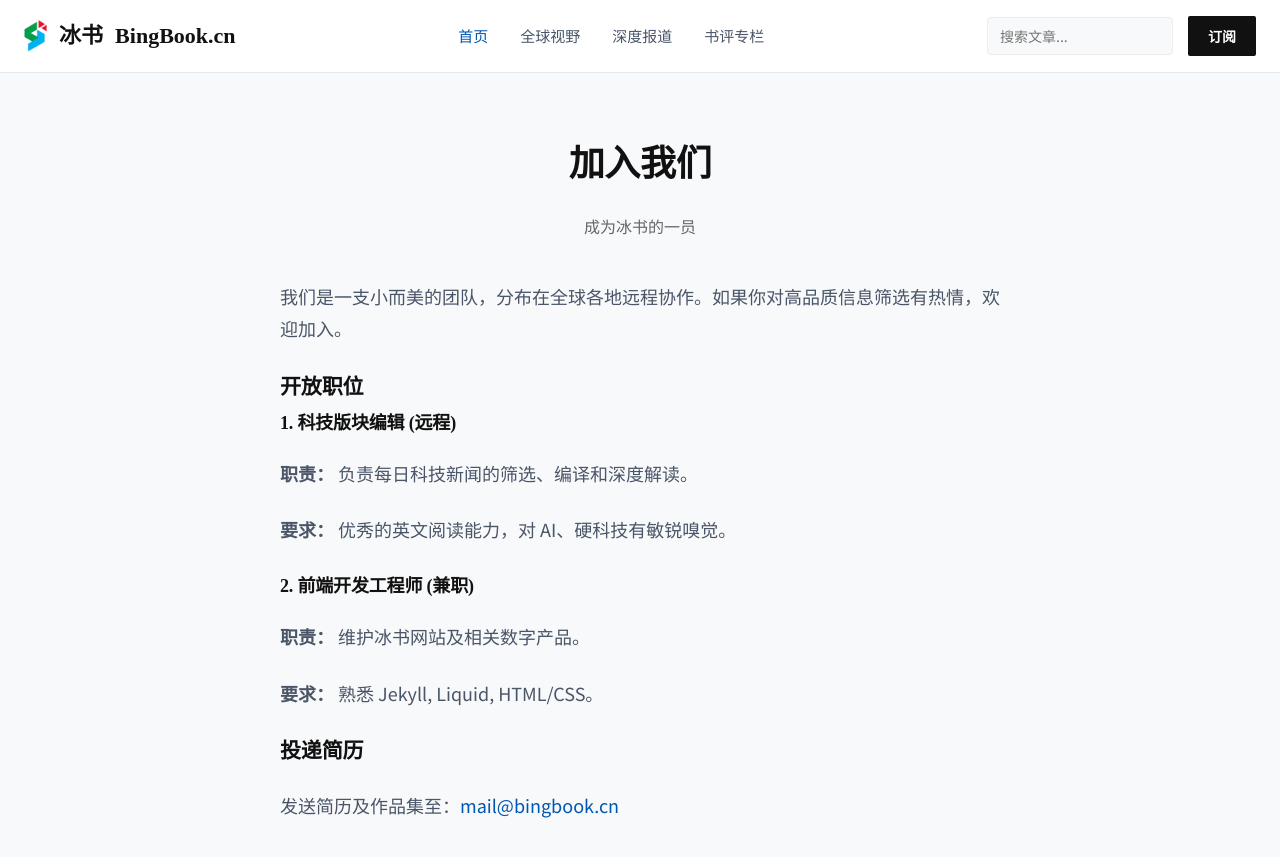
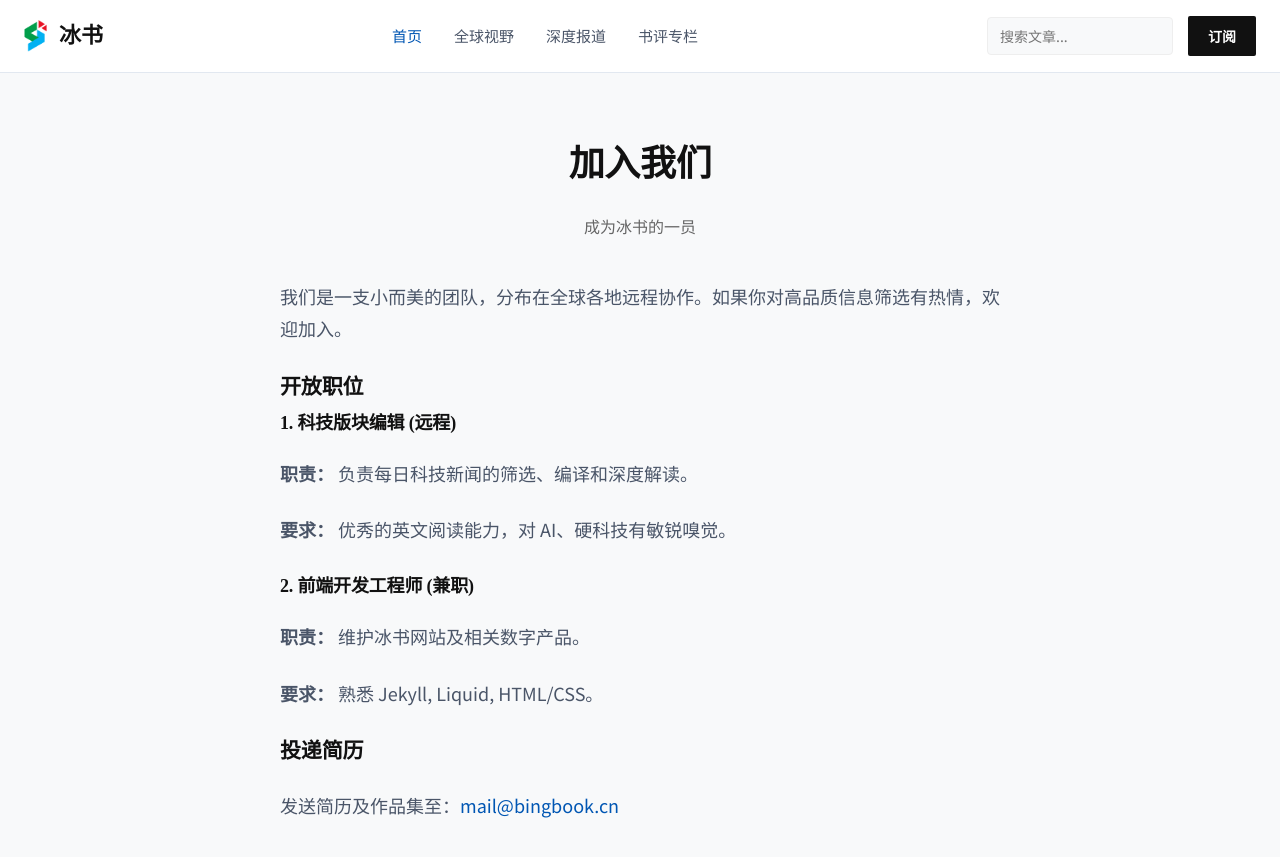
Before and after one commit to rzcne/github.io, a Jekyll site: the page built from careers.md, in a window 1280 px wide and 900 px high. Shown: the top 857 px of the window. Built offline with Jekyll 4.4.1, drawn with Linux system fonts in a browser that asks for light colours.

Commit message:
Update default.html

```diff
--- a/_layouts/default.html
+++ b/_layouts/default.html
@@ -158,7 +158,6 @@
             <a href="{{ site.baseurl }}/" class="brand-area">
                 <img src="{{ site.baseurl }}/img/logo.png" alt="BingBook" class="logo-img" onerror="this.style.display='none'">
                 <span class="brand-text">冰书</span>
-                <span class="brand-text">BingBook.cn</span>
             </a>
             <nav class="nav-links">
                 <a href="{{ site.baseurl }}/" class="active">首页</a>
```
